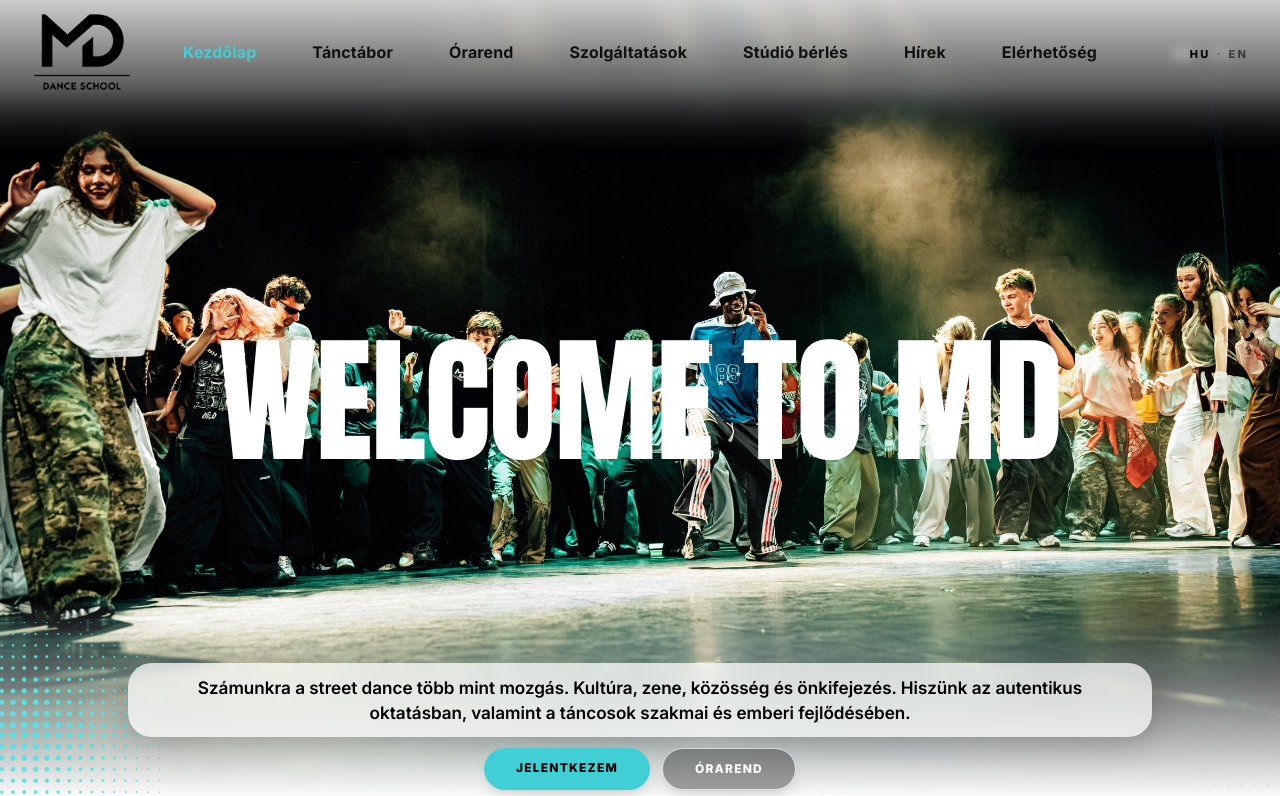
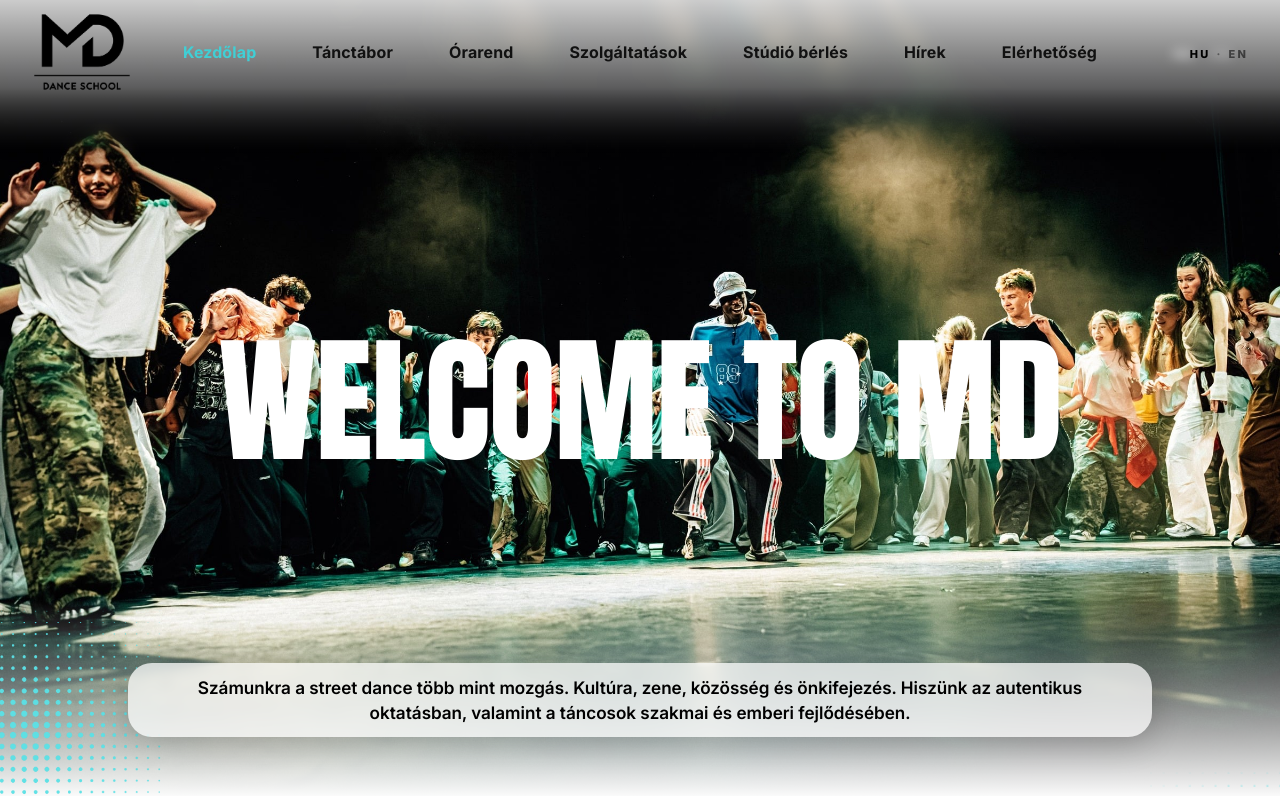
Before and after one commit to DevNoirOrg/md-dance-school, a Next.js app: page / in a window 1280 px wide. Shown: the top 796 px of the page. Built offline with nearby package versions, Linux system fonts and the light colour scheme; no server answers; the database is empty.

Commit message:
Update Hero.tsx

```diff
--- a/components/Hero.tsx
+++ b/components/Hero.tsx
@@ -132,16 +132,6 @@ export default function Hero({ hero, locale = "hu" }: { hero: HeroContent; local
           </motion.p>
         </div>
       )}
-      <div className="absolute inset-x-0 z-10 flex justify-center gap-3 px-4" style={{ top: "calc(75% + 148px)" }}>
-        <a href={locale === "en" ? "/en/schedule#jelentkezes" : "/orarend#jelentkezes"}
-          className="rounded-full bg-md-cyan px-6 py-3 text-xs font-extrabold uppercase tracking-widest text-black shadow-lg transition-colors hover:bg-white sm:px-8">
-          {locale === "en" ? "Join now" : "Jelentkezem"}
-        </a>
-        <a href={locale === "en" ? "/en/schedule" : "/orarend"}
-          className="rounded-full border border-white/70 bg-black/35 px-6 py-3 text-xs font-extrabold uppercase tracking-widest text-white shadow-lg backdrop-blur-sm transition-colors hover:bg-white hover:text-black sm:px-8">
-          {locale === "en" ? "Our schedule" : "Órarend"}
-        </a>
-      </div>
     </section>
   );
 }
```
